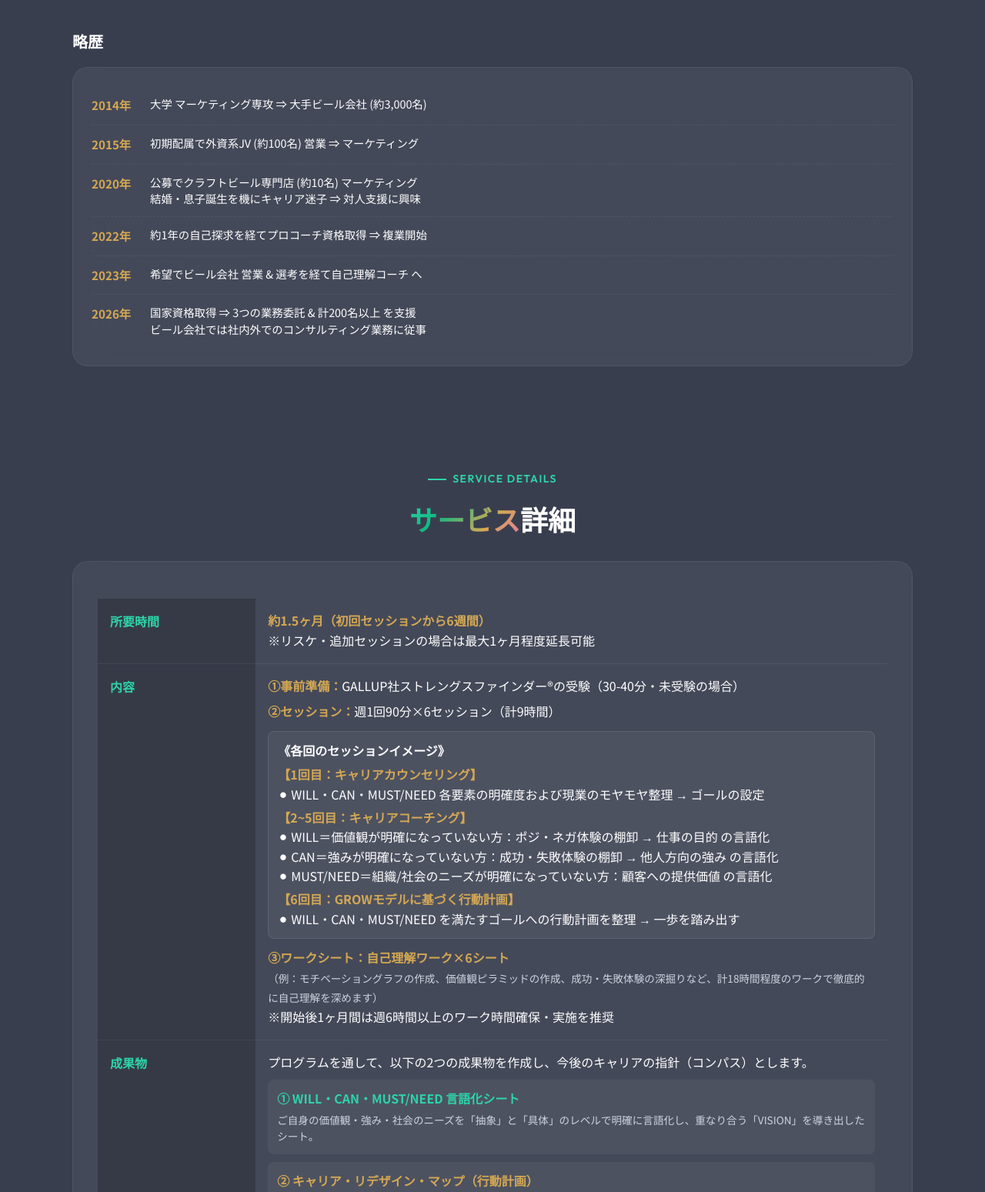
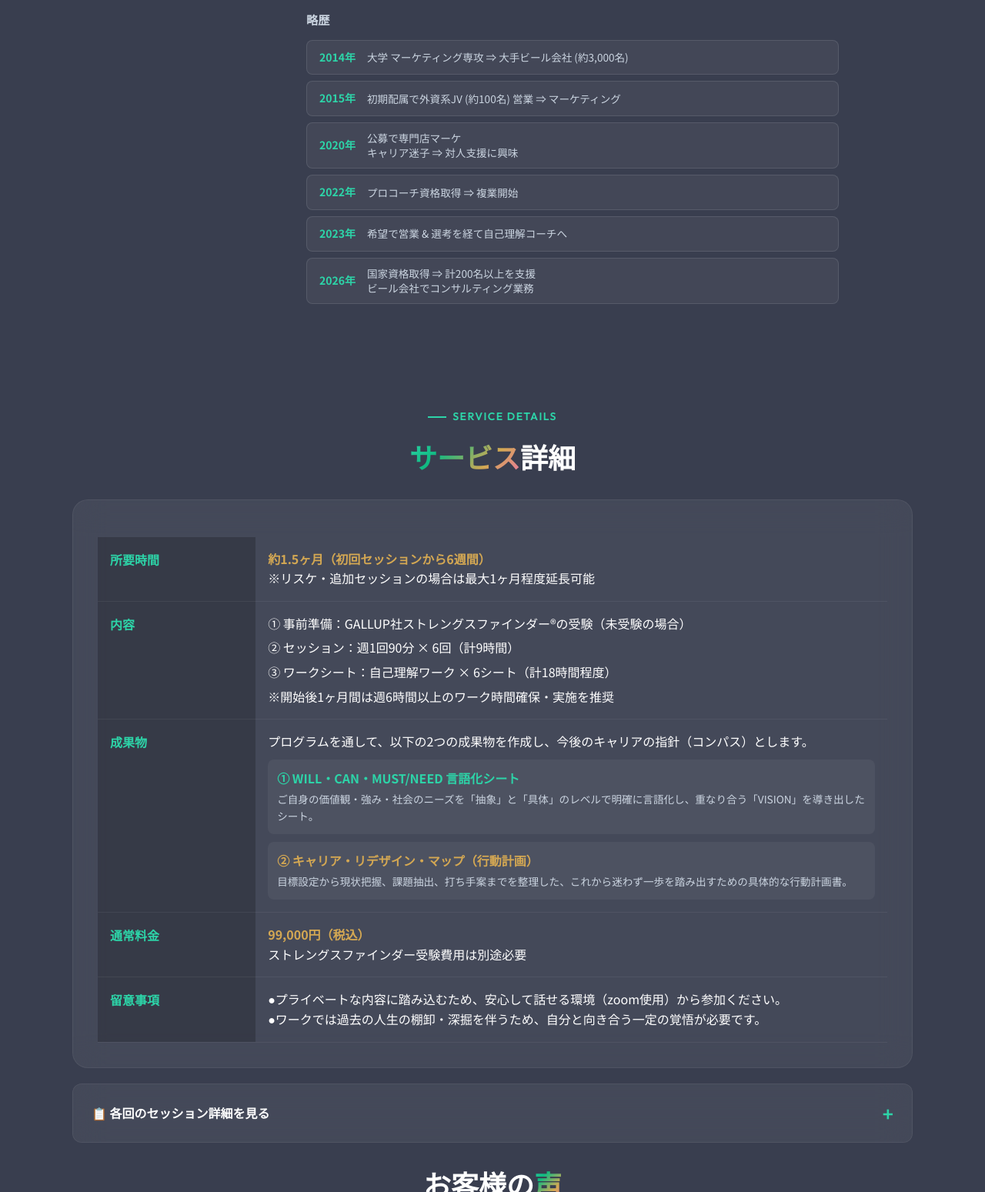
Before and after one commit to yusuke-kanaoka/crd, a plain HTML site: page index.html in a window 1280 px wide. Shown: the part 3100-4649 px from the top of the page at 77% size. Drawn offline with Linux system fonts and the light colour scheme.

Commit message:
Add files via upload

```diff
--- a/index.html
+++ b/index.html
@@ -239,39 +239,36 @@
               <span class="chip" style="justify-content: flex-start;">🏆 ひふみコーチ株式会社認定 プロフェッショナルコーチ</span>
             </div>
           </div>
+
+          <div class="profile-history-compact" style="margin-top: 2rem;">
+            <h4 style="font-size: 0.95rem; color: var(--color-text-secondary); margin-bottom: 0.8rem;">略歴</h4>
+            <div style="display: flex; flex-direction: column; gap: 0.5rem;">
+              <div class="chip" style="display: flex; gap: 12px; justify-content: flex-start; text-align: left; padding: 10px 16px; border-radius: 8px; margin: 0; align-items: center;">
+                <span style="flex-shrink: 0; font-weight: bold; width: 50px; color: var(--color-accent-emerald);">2014年</span>
+                <span style="font-size: 0.85rem; line-height: 1.4;">大学 マーケティング専攻 ⇒ 大手ビール会社 (約3,000名)</span>
+              </div>
+              <div class="chip" style="display: flex; gap: 12px; justify-content: flex-start; text-align: left; padding: 10px 16px; border-radius: 8px; margin: 0; align-items: center;">
+                <span style="flex-shrink: 0; font-weight: bold; width: 50px; color: var(--color-accent-emerald);">2015年</span>
+                <span style="font-size: 0.85rem; line-height: 1.4;">初期配属で外資系JV (約100名) 営業 ⇒ マーケティング</span>
+              </div>
+              <div class="chip" style="display: flex; gap: 12px; justify-content: flex-start; text-align: left; padding: 10px 16px; border-radius: 8px; margin: 0; align-items: center;">
+                <span style="flex-shrink: 0; font-weight: bold; width: 50px; color: var(--color-accent-emerald);">2020年</span>
+                <span style="font-size: 0.85rem; line-height: 1.4;">公募で専門店マーケ<br>キャリア迷子 ⇒ 対人支援に興味</span>
+              </div>
+              <div class="chip" style="display: flex; gap: 12px; justify-content: flex-start; text-align: left; padding: 10px 16px; border-radius: 8px; margin: 0; align-items: center;">
+                <span style="flex-shrink: 0; font-weight: bold; width: 50px; color: var(--color-accent-emerald);">2022年</span>
+                <span style="font-size: 0.85rem; line-height: 1.4;">プロコーチ資格取得 ⇒ 複業開始</span>
+              </div>
+              <div class="chip" style="display: flex; gap: 12px; justify-content: flex-start; text-align: left; padding: 10px 16px; border-radius: 8px; margin: 0; align-items: center;">
+                <span style="flex-shrink: 0; font-weight: bold; width: 50px; color: var(--color-accent-emerald);">2023年</span>
+                <span style="font-size: 0.85rem; line-height: 1.4;">希望で営業 & 選考を経て自己理解コーチへ</span>
+              </div>
+              <div class="chip" style="display: flex; gap: 12px; justify-content: flex-start; text-align: left; padding: 10px 16px; border-radius: 8px; margin: 0; align-items: center;">
+                <span style="flex-shrink: 0; font-weight: bold; width: 50px; color: var(--color-accent-emerald);">2026年</span>
+                <span style="font-size: 0.85rem; line-height: 1.4;">国家資格取得 ⇒ 計200名以上を支援<br>ビール会社でコンサルティング業務</span>
               </div>
             </div>
-
-      <!-- 略歴 -->
-      <div class="profile-timeline animate-on-scroll" style="margin-top: 1.5rem;">
-        <h3 class="timeline-section-title" style="margin: 2rem 0 1rem;">略歴</h3>
-        <div class="career-history glass-card" style="padding: 1.5rem;">
-          <dl class="history-list">
-            <div class="history-row">
-              <dt>2014年</dt>
-              <dd>大学 マーケティング専攻 ⇒ 大手ビール会社 (約3,000名)</dd>
           </div>
-            <div class="history-row">
-              <dt>2015年</dt>
-              <dd>初期配属で外資系JV (約100名) 営業 ⇒ マーケティング</dd>
-            </div>
-            <div class="history-row">
-              <dt>2020年</dt>
-              <dd>公募でクラフトビール専門店 (約10名) マーケティング<br>結婚・息子誕生を機にキャリア迷子 ⇒ 対人支援に興味</dd>
-            </div>
-            <div class="history-row">
-              <dt>2022年</dt>
-              <dd>約1年の自己探求を経てプロコーチ資格取得 ⇒ 複業開始</dd>
-            </div>
-            <div class="history-row">
-              <dt>2023年</dt>
-              <dd>希望でビール会社 営業 & 選考を経て自己理解コーチ へ</dd>
-            </div>
-            <div class="history-row">
-              <dt>2026年</dt>
-              <dd>国家資格取得 ⇒ 3つの業務委託 & 計200名以上 を支援<br>ビール会社では社内外でのコンサルティング業務に従事</dd>
-            </div>
-          </dl>
         </div>
       </div>
     </div>
@@ -298,21 +295,9 @@
               <tr>
                 <th>内容</th>
                 <td>
-                  <p style="margin:0 0 8px;"><strong>①事前準備：</strong>GALLUP社ストレングスファインダー®の受験（30-40分・未受験の場合）</p>
-                  <p style="margin:0 0 8px;"><strong>②セッション：</strong>週1回90分×6セッション（計9時間）</p>
-                  <div style="margin: 12px 0; padding: 12px; background: rgba(255,255,255,0.05); border-radius: 8px; border: 1px solid rgba(255,255,255,0.08);">
-                    <p style="margin:0 0 6px; font-weight:700;">《各回のセッションイメージ》</p>
-                    <p style="margin:0 0 4px;"><strong>【1回目：キャリアカウンセリング】</strong><br>
-                    ⚫︎ WILL・CAN・MUST/NEED 各要素の明確度および現業のモヤモヤ整理 → ゴールの設定</p>
-                    <p style="margin:0 0 4px;"><strong>【2~5回目：キャリアコーチング】</strong><br>
-                    ⚫︎ WILL＝価値観が明確になっていない方：ポジ・ネガ体験の棚卸 → 仕事の目的 の言語化<br>
-                    ⚫︎ CAN＝強みが明確になっていない方：成功・失敗体験の棚卸 → 他人方向の強み の言語化<br>
-                    ⚫︎ MUST/NEED＝組織/社会のニーズが明確になっていない方：顧客への提供価値 の言語化</p>
-                    <p style="margin:0;"><strong>【6回目：GROWモデルに基づく行動計画】</strong><br>
-                    ⚫︎ WILL・CAN・MUST/NEED を満たすゴールへの行動計画を整理 → 一歩を踏み出す</p>
-                  </div>
-                  <p style="margin:0;"><strong>③ワークシート：自己理解ワーク×6シート</strong><br>
-                  <span style="font-size:0.85rem; color:var(--color-text-secondary);">（例：モチベーショングラフの作成、価値観ピラミッドの作成、成功・失敗体験の深掘りなど、計18時間程度のワークで徹底的に自己理解を深めます）</span></p>
+                  <p style="margin:0 0 6px;">① 事前準備：GALLUP社ストレングスファインダー®の受験（未受験の場合）</p>
+                  <p style="margin:0 0 6px;">② セッション：週1回90分 × 6回（計9時間）</p>
+                  <p style="margin:0 0 6px;">③ ワークシート：自己理解ワーク × 6シート（計18時間程度）</p>
                   <span class="note">※開始後1ヶ月間は週6時間以上のワーク時間確保・実施を推奨</span>
                 </td>
               </tr>
@@ -343,6 +328,34 @@
               </tr>
             </tbody>
           </table>
+        </div>
+      </div>
+
+      <!-- セッション詳細アコーディオン -->
+      <div class="session-detail-accordion animate-on-scroll" style="max-width: 100%; margin-top: 20px;">
+        <div class="glass-card faq-item" id="session-detail-accordion">
+          <button class="faq-question">
+            <span>📋 各回のセッション詳細を見る</span>
+            <span class="faq-icon">+</span>
+          </button>
+          <div class="faq-answer">
+            <div style="padding-bottom: var(--space-5);">
+              <div style="margin-bottom: 16px; padding: 16px; background: rgba(255,255,255,0.04); border-radius: 10px; border-left: 3px solid var(--color-accent-emerald);">
+                <p style="margin:0 0 6px; font-weight:700; color: var(--color-text-primary);">【1回目：キャリアカウンセリング】</p>
+                <p style="margin:0; color: var(--color-text-secondary); font-size: 0.9rem; line-height: 1.8;">⚫︎ WILL・CAN・MUST/NEED 各要素の明確度および現業のモヤモヤ整理 → ゴールの設定</p>
+              </div>
+              <div style="margin-bottom: 16px; padding: 16px; background: rgba(255,255,255,0.04); border-radius: 10px; border-left: 3px solid var(--color-accent-gold);">
+                <p style="margin:0 0 6px; font-weight:700; color: var(--color-text-primary);">【2〜5回目：キャリアコーチング】</p>
+                <p style="margin:0 0 4px; color: var(--color-text-secondary); font-size: 0.9rem; line-height: 1.8;">⚫︎ WILL＝価値観が明確になっていない方：ポジ・ネガ体験の棚卸 → 仕事の目的 の言語化</p>
+                <p style="margin:0 0 4px; color: var(--color-text-secondary); font-size: 0.9rem; line-height: 1.8;">⚫︎ CAN＝強みが明確になっていない方：成功・失敗体験の棚卸 → 他人方向の強み の言語化</p>
+                <p style="margin:0; color: var(--color-text-secondary); font-size: 0.9rem; line-height: 1.8;">⚫︎ MUST/NEED＝組織/社会のニーズが明確になっていない方：顧客への提供価値 の言語化</p>
+              </div>
+              <div style="padding: 16px; background: rgba(255,255,255,0.04); border-radius: 10px; border-left: 3px solid var(--color-accent-rose);">
+                <p style="margin:0 0 6px; font-weight:700; color: var(--color-text-primary);">【6回目：GROWモデルに基づく行動計画】</p>
+                <p style="margin:0; color: var(--color-text-secondary); font-size: 0.9rem; line-height: 1.8;">⚫︎ WILL・CAN・MUST/NEED を満たすゴールへの行動計画を整理 → 一歩を踏み出す</p>
+              </div>
+            </div>
+          </div>
         </div>
       </div>
 
@@ -435,12 +448,18 @@
         <p class="note" style="margin-top: 12px;">※本サービスのワークシートは、株式会社ジコリカイ提供の「自己理解プログラム®」より、ライセンス契約に基づく許諾の上、一部抜粋・引用・加工を行なっております。<br>※ストレングスファインダー®の受験費用は別途必要です。</p>
       </div>
 
-      <!-- その他のプラン（half, follow-up） -->
-      <div class="other-plans animate-on-scroll" style="margin-top: 2rem;">
-        <h3 style="font-size: 1.2rem; color: var(--color-accent-gold); margin-bottom: 1.5rem; text-align: center;">その他のプラン（オプション / フォローアップ）</h3>
+      <!-- その他のプラン（half, follow-up）アコーディオン -->
+      <div class="other-plans-accordion animate-on-scroll" style="max-width: 100%; margin-top: 30px;">
+        <div class="glass-card faq-item" id="other-plans-accordion">
+          <button class="faq-question">
+            <span>💡 その他のプラン（オプション / フォローアップ）を見る</span>
+            <span class="faq-icon">+</span>
+          </button>
+          <div class="faq-answer">
+            <div style="padding-bottom: var(--space-5); padding-top: 10px;">
               <div class="plans-grid" style="display: grid; grid-template-columns: repeat(auto-fit, minmax(280px, 1fr)); gap: 1.5rem;">
 
-          <div class="glass-card plan-card" style="padding: 1.5rem; border-top: 3px solid var(--color-accent-gold);">
+                <div class="glass-card plan-card" style="padding: 1.5rem; border-top: 3px solid var(--color-accent-gold); background: rgba(255,255,255,0.02);">
                   <h4 style="font-size: 1.1rem; color: #fff; margin-bottom: 0.5rem;">ハーフプラン（half-1,2）</h4>
                   <p style="font-size: 0.85rem; color: var(--color-accent-gold); margin-bottom: 1rem;">（1:WILLのみ or 2:CANのみ）</p>
                   <dl style="margin:0; font-size: 0.85rem; color: var(--color-text-primary);">
@@ -453,7 +472,7 @@
                   </dl>
                 </div>
 
-          <div class="glass-card plan-card" style="padding: 1.5rem; border-top: 3px solid var(--color-accent-emerald);">
+                <div class="glass-card plan-card" style="padding: 1.5rem; border-top: 3px solid var(--color-accent-emerald); background: rgba(255,255,255,0.02);">
                   <h4 style="font-size: 1.1rem; color: #fff; margin-bottom: 0.5rem;">フォローアッププラン</h4>
                   <p style="font-size: 0.85rem; color: var(--color-accent-emerald); margin-bottom: 1rem;">（単発セッション）</p>
                   <dl style="margin:0; font-size: 0.85rem; color: var(--color-text-primary);">
@@ -466,6 +485,9 @@
                   </dl>
                 </div>
 
+              </div>
+            </div>
+          </div>
         </div>
       </div>
     </div>
```
Lines whose indentation alone changed are shown as unchanged.
